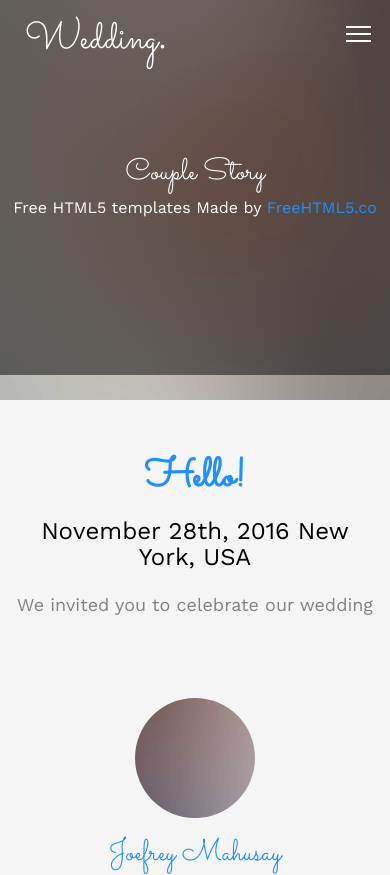
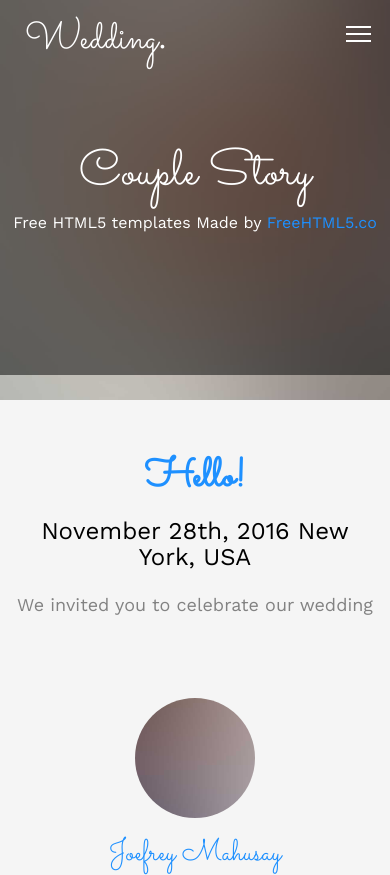
Before and after one commit to mr-mahdy/wedding-card, a plain HTML site: page about.html in a window 390 px wide. Shown: the top 875 px of the page. Drawn offline with nearby package versions, Linux system fonts and the light colour scheme; files whose address does not match are found by name.

Commit message:
perbaikan

```diff
--- a/css/style.css
+++ b/css/style.css
@@ -1031,14 +1031,14 @@ form label {
   #fh5co-header .display-tc h1,
   #fh5co-counter .display-tc h1,
   .fh5co-cover .display-tc h1 {
-    font-size: 40px;
+    font-size: 60px;
   }
 }
 @media screen and (max-width: 480px) {
   #fh5co-header .display-tc h1,
   #fh5co-counter .display-tc h1,
   .fh5co-cover .display-tc h1 {
-    font-size: 30px;
+    font-size: 50px;
   }
 }
 #fh5co-header .display-tc h2,
```
Also changed, not shown: 2 other files.
